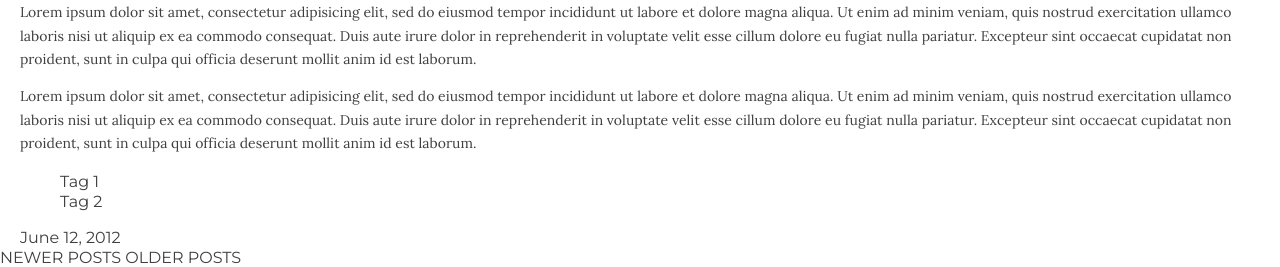
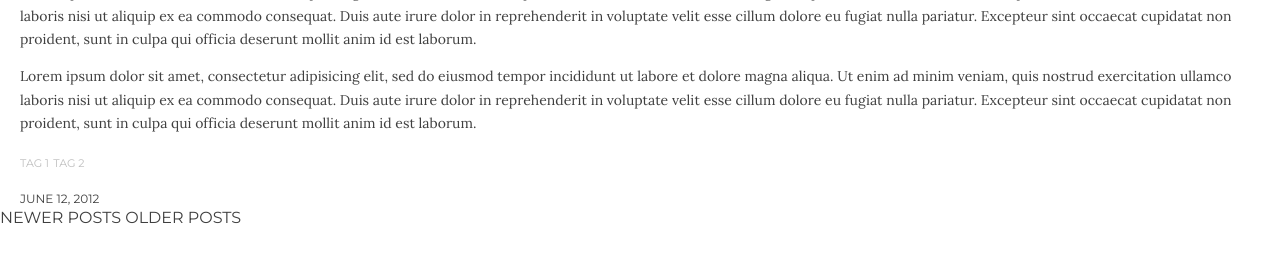
Before and after one commit to juanito-lansangan/frontendlessons, a PHP site: page / in a window 1280 px wide. Shown: the part 1062-1329 px from the top of the page. After the commit the page ends 1286 px from the top, so only its background shows below. Run offline with PHP 8.4, Linux system fonts and the light colour scheme; style sheets or scripts are compiled from the project's sources.

Commit message:
03/24/17 update article component styles

```diff
--- a/01-html/assets/css/common/_colors.scss
+++ b/01-html/assets/css/common/_colors.scss
@@ -1,2 +1,3 @@
 $dark-gray: #3f3f3f;
+$light-gray: #bfbfbf;
 $light-green: #8fc045;
--- a/01-html/assets/css/common/_globals.scss
+++ b/01-html/assets/css/common/_globals.scss
@@ -1,5 +1,7 @@
 body {
 	font-family: $lora;
+	font-weight: 400;
+    -webkit-font-smoothing: antialiased;
 }
 
 
--- a/01-html/assets/css/components/_article.scss
+++ b/01-html/assets/css/components/_article.scss
@@ -16,4 +16,8 @@
     	line-height: rem(23.33);
     	color: $dark-gray;
 	}
+	&__time {
+		font-size: rem(12);
+		text-transform: uppercase;
+	}
 }
--- a/01-html/assets/css/objects/_tag.scss
+++ b/01-html/assets/css/objects/_tag.scss
@@ -1,3 +1,11 @@
 .o-tag {
-
+	padding: 0;
+	text-transform: uppercase;
+	&__item {
+		display: inline-block;
+		& > a {
+			color: $light-gray;
+			font-size: rem(11);
+		}
+	}
 }
```
